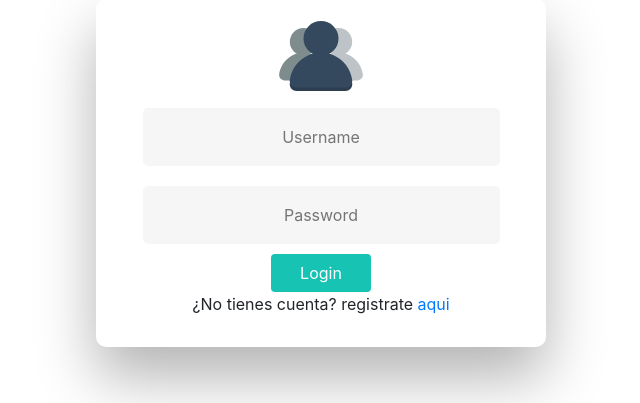
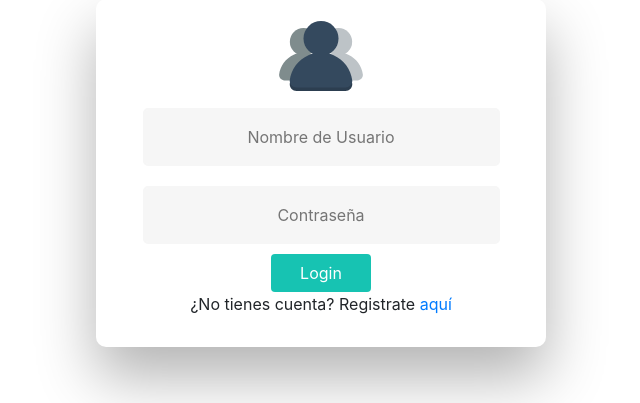
Before and after one commit to gomezluis007/Reito, a Django app: page /usuarios/login/ in a window 1280 px wide. Shown: the part 227-630 px from the top of the page, without its empty margins (319-959 px from the left). Run offline with Django 3.2, Linux system fonts and the light colour scheme; some libraries are stand-ins or nearby versions.

Commit message:
Correccion de ortografia

```diff
--- a/reito/usuarios/templates/login.html
+++ b/reito/usuarios/templates/login.html
@@ -28,11 +28,11 @@
             <!-- Login Form -->
             <form method="POST">
                 {% csrf_token %}
-                <input  required type="text" id="id_username" class="fadeIn second" name="username" placeholder="Username">
-                <input  required type="password" id="id_password" class="fadeIn third" name="password" placeholder="Password">
+                <input  required type="text" id="id_username" class="fadeIn second" name="username" placeholder="Nombre de Usuario">
+                <input  required type="password" id="id_password" class="fadeIn third" name="password" placeholder="Contraseña">
                 <button type="submit" class="btn button-login"> Login</button>
             </form>
-            <p>¿No tienes cuenta? registrate <a href="{%url 'usuarios:signup'%}">aqui</a>
+            <p>¿No tienes cuenta? Registrate <a href="{%url 'usuarios:signup'%}">aqu&iacute;</a>
             </p>
         </div>
     </div>
--- a/reito/usuarios/templates/ver_info_pasajero.html
+++ b/reito/usuarios/templates/ver_info_pasajero.html
@@ -2,7 +2,7 @@
 {% load static %}
 
 {% block titulo %}
-    Descripcion pasajero
+    Descripci&oacute;n pasajero
 {% endblock titulo %}
 
 {% block body %}
@@ -15,7 +15,7 @@
                 <label for="fullname" class="form-label">Nombre completo</label>
                 <input type="text" class="form-control" name="full name" id="fullname"value="{{usuario}}" disabled>
 
-                <label for="telefono" class="form-label">Telefono</label>
+                <label for="telefono" class="form-label">Tel&eacute;fono</label>
                 <input type="email" class="form-control" name="email" id="email"value="{{usuario.telefono}}" disabled>
             </div>
              <br>
@@ -24,8 +24,6 @@
                     <a class ="btn boton" href="{%url 'reservas:aceptar' usuario.id viaje.id %}">Aceptar</a>
                 </div>
             {% endif %}
-
-
         </div><!--/col-9-->
     </div><!--/row-->
 </div>
--- a/reito/viajes/templates/detalle_viaje.html
+++ b/reito/viajes/templates/detalle_viaje.html
@@ -43,7 +43,7 @@
                 <td>{{viajero}}</td>
               </td>
               <td>
-                <a class="btn boton" href="{% url 'usuarios:ver_info_pas' viajero.id viaje.id%}" >Ver informacion</a>
+                <a class="btn boton" href="{% url 'usuarios:ver_info_pas' viajero.id viaje.id%}" >Ver informaci&oacute;n</a>
               </td>
               </tr>
               {% endfor %}
```
